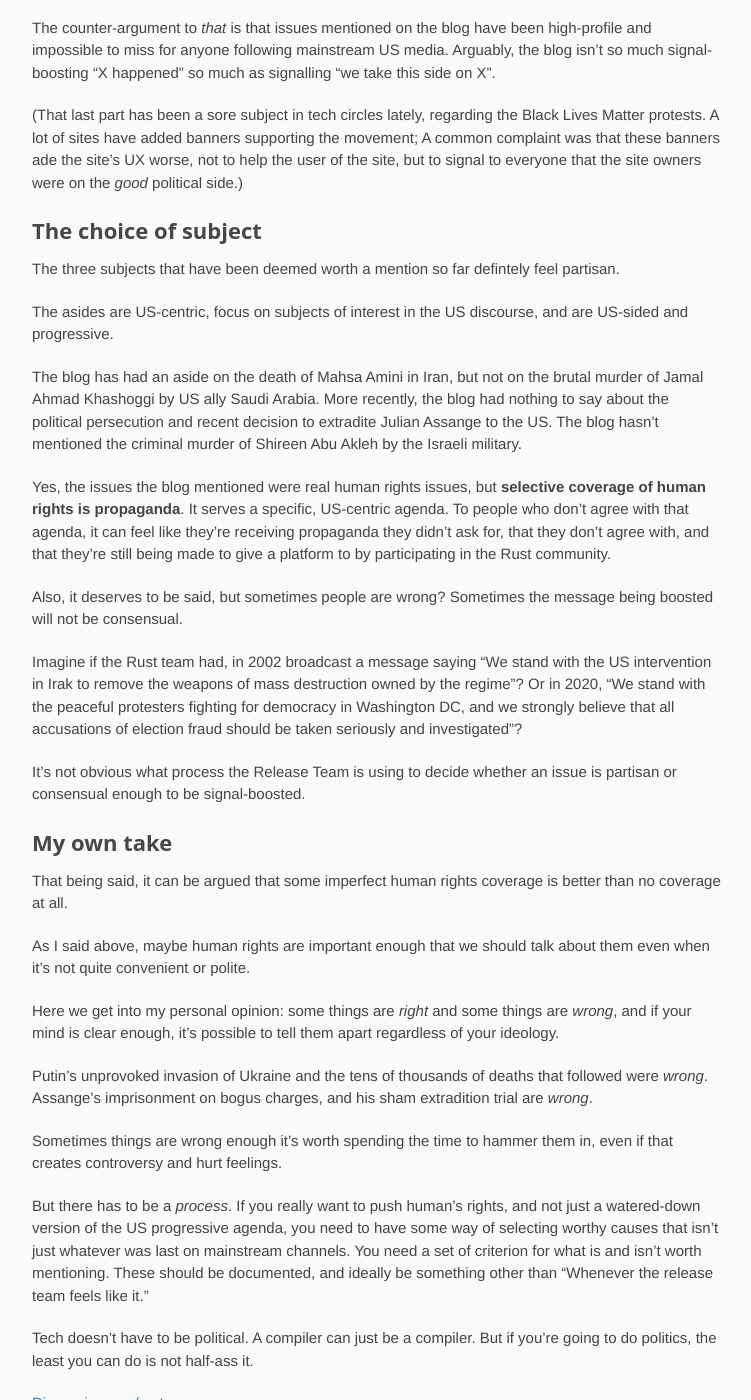
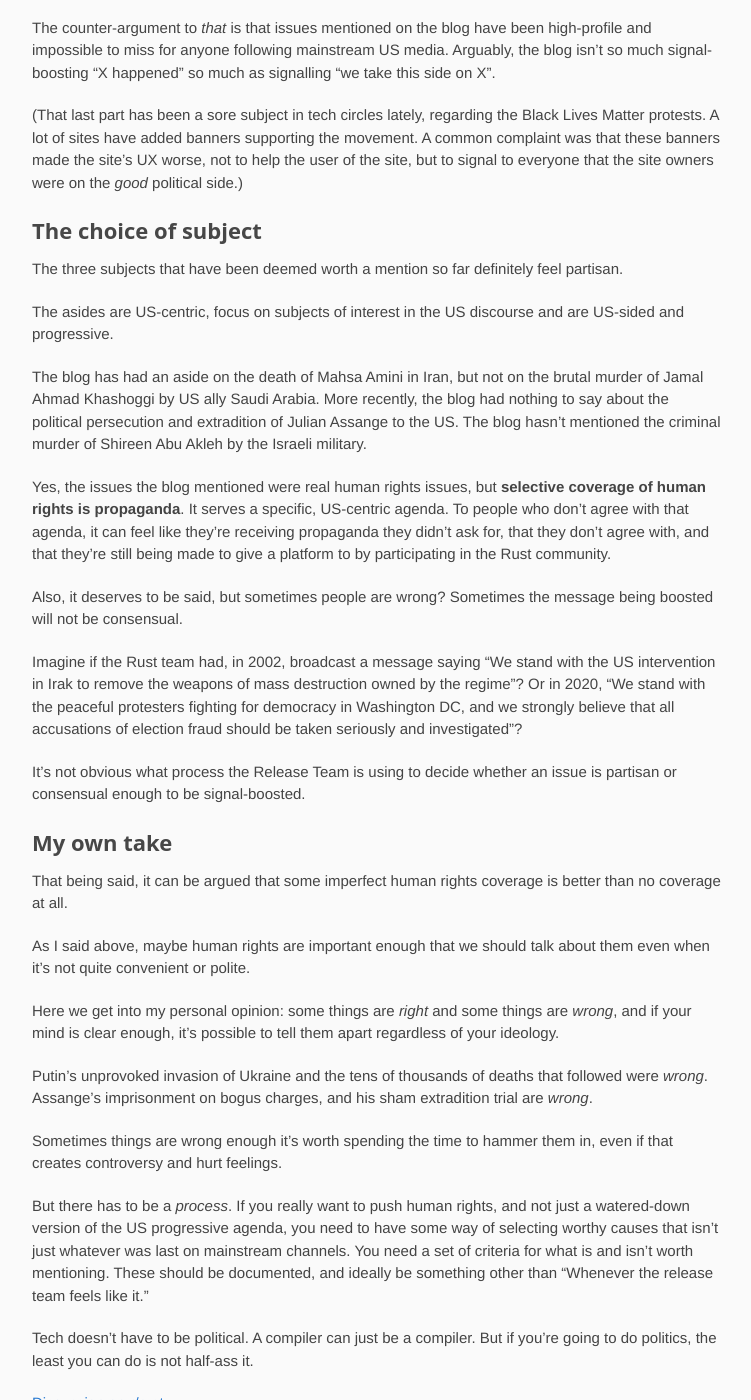
Before and after one commit to PoignardAzur/poignardazur.github.io, a Jekyll site: the page built from _posts/2022-11-05-political-messages-in-the-rust-blog.md, in a window 1280 px wide and 1400 px high, scrolled down 1838 px. Shown: the whole window, without its empty margins (138-889 px from the left). Built offline with Jekyll 4.4.1, drawn with Linux system fonts in a browser that asks for light colours; some of the changed text lies outside the part shown.

Commit message:
Fix typos in "political messages" article

```diff
--- a/_posts/2022-11-05-political-messages-in-the-rust-blog.md
+++ b/_posts/2022-11-05-political-messages-in-the-rust-blog.md
@@ -5,11 +5,11 @@
 
 Alright, let's mention the elephant in the room.
 
-Earlier this week, the article announcing the 1.65 releaseof the Rust programming language included this little aside:
+Earlier this week, the article announcing the 1.65 release of the Rust programming language included this little aside:
 
 > Before going into the details of the new Rust release, we'd like to draw attention to the tragic [death of Mahsa Amini](https://en.wikipedia.org/wiki/Death_of_Mahsa_Amini) and the death and violent suppression of many others, by the religious morality police of Iran. See https://en.wikipedia.org/wiki/Mahsa_Amini_protests for more details. We stand in solidarity with the people in Iran struggling for human rights.
 
-This isn't the first time the first blog has mentionned world events. In the 1.59 release announcement, they said this:
+This isn't the first time the first blog has mentioned world events. In the 1.59 release announcement, they said this:
 
 > Today's release falls on the day in which the world's attention is captured by the sudden invasion of Ukraine by Putin's forces. Before going into the details of the new Rust release, we'd like to state that we stand in solidarity with the people of Ukraine and express our support for all people affected by this conflict.
 
@@ -44,22 +44,22 @@
 
 The counter-argument to *that* is that issues mentioned on the blog have been high-profile and impossible to miss for anyone following mainstream US media. Arguably, the blog isn't so much signal-boosting "X happened" so much as signalling "we take this side on X".
 
-(That last part has been a sore subject in tech circles lately, regarding the Black Lives Matter protests. A lot of sites have added banners supporting the movement; A common complaint was that these banners ade the site's UX worse, not to help the user of the site, but to signal to everyone that the site owners were on the *good* political side.)
+(That last part has been a sore subject in tech circles lately, regarding the Black Lives Matter protests. A lot of sites have added banners supporting the movement. A common complaint was that these banners made the site's UX worse, not to help the user of the site, but to signal to everyone that the site owners were on the *good* political side.)
 
 
 ## The choice of subject
 
-The three subjects that have been deemed worth a mention so far defintely feel partisan.
+The three subjects that have been deemed worth a mention so far definitely feel partisan.
 
-The asides are US-centric, focus on subjects of interest in the US discourse, and are US-sided and progressive.
+The asides are US-centric, focus on subjects of interest in the US discourse and are US-sided and progressive.
 
-The blog has had an aside on the death of Mahsa Amini in Iran, but not on the brutal murder of Jamal Ahmad Khashoggi by US ally Saudi Arabia. More recently, the blog had nothing to say about the political persecution and recent decision to extradite Julian Assange to the US. The blog hasn't mentioned the criminal murder of Shireen Abu Akleh by the Israeli military.
+The blog has had an aside on the death of Mahsa Amini in Iran, but not on the brutal murder of Jamal Ahmad Khashoggi by US ally Saudi Arabia. More recently, the blog had nothing to say about the political persecution and extradition of Julian Assange to the US. The blog hasn't mentioned the criminal murder of Shireen Abu Akleh by the Israeli military.
 
 Yes, the issues the blog mentioned were real human rights issues, but **selective coverage of human rights is propaganda**. It serves a specific, US-centric agenda. To people who don't agree with that agenda, it can feel like they're receiving propaganda they didn't ask for, that they don't agree with, and that they're still being made to give a platform to by participating in the Rust community.
 
 Also, it deserves to be said, but sometimes people are wrong? Sometimes the message being boosted will not be consensual.
 
-Imagine if the Rust team had, in 2002 broadcast a message saying "We stand with the US intervention in Irak to remove the weapons of mass destruction owned by the regime"? Or in 2020, "We stand with the peaceful protesters fighting for democracy in Washington DC, and we strongly believe that all accusations of election fraud should be taken seriously and investigated"?
+Imagine if the Rust team had, in 2002, broadcast a message saying "We stand with the US intervention in Irak to remove the weapons of mass destruction owned by the regime"? Or in 2020, "We stand with the peaceful protesters fighting for democracy in Washington DC, and we strongly believe that all accusations of election fraud should be taken seriously and investigated"?
 
 It's not obvious what process the Release Team is using to decide whether an issue is partisan or consensual enough to be signal-boosted.
 
@@ -76,7 +76,7 @@
 
 Sometimes things are wrong enough it's worth spending the time to hammer them in, even if that creates controversy and hurt feelings.
 
-But there has to be a *process*. If you really want to push human's rights, and not just a watered-down version of the US progressive agenda, you need to have some way of selecting worthy causes that isn't just whatever was last on mainstream channels. You need a set of criterion for what is and isn't worth mentioning. These should be documented, and ideally be something other than "Whenever the release team feels like it."
+But there has to be a *process*. If you really want to push human rights, and not just a watered-down version of the US progressive agenda, you need to have some way of selecting worthy causes that isn't just whatever was last on mainstream channels. You need a set of criteria for what is and isn't worth mentioning. These should be documented, and ideally be something other than "Whenever the release team feels like it."
 
 Tech doesn't have to be political. A compiler can just be a compiler. But if you're going to do politics, the least you can do is not half-ass it.
 
```
Also changed, not shown: other parts of _posts/2022-11-05-political-messages-in-the-rust-blog.md (+2 -2 lines).
